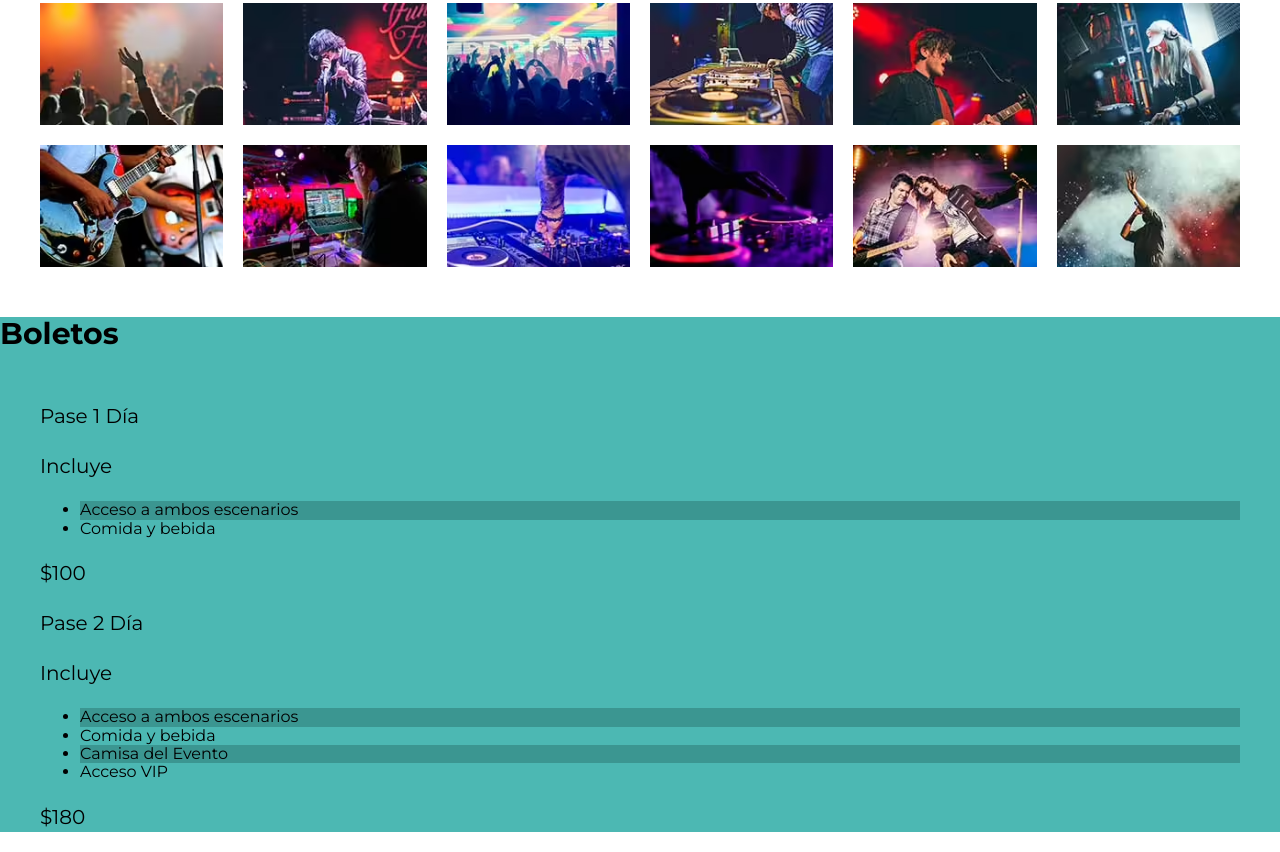
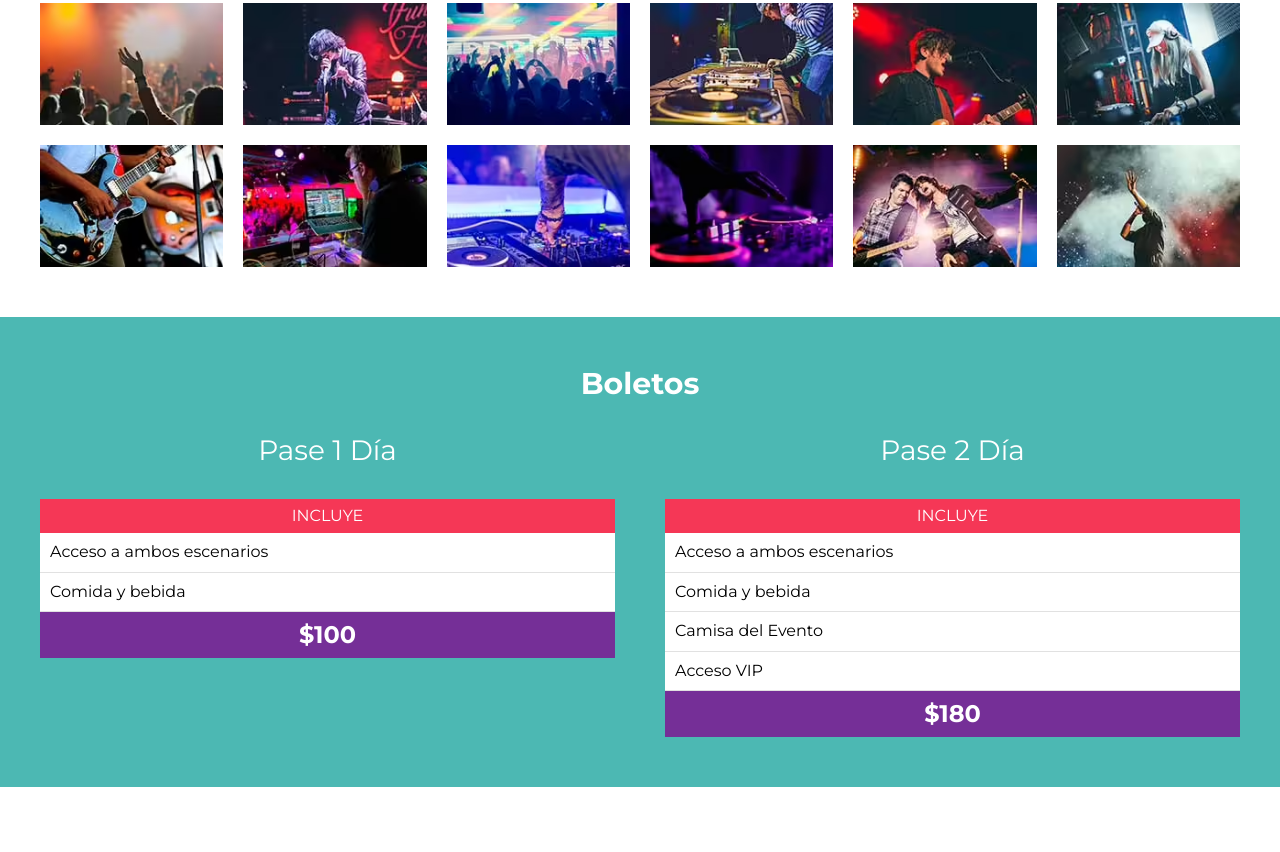
Before and after one commit to LuisSaucedoo/proyecto-festivalmusica, a website: page index.html in a window 1280 px wide. Shown: the part 2896-3748 px from the top of the page. After the commit the page ends 3683 px from the top, so only its background shows below. Drawn offline with Linux system fonts and the light colour scheme.

Commit message:
Añadiendo SCSS a la sección de Boletos

```diff
--- a/index.html
+++ b/index.html
@@ -180,7 +180,7 @@
         <div class="contenedor contenedor-boletos">
 
             <div class="basico pase">
-                <p>Pase 1 Día</p>
+                <p class="nombre-pase">Pase 1 Día</p>
                 <header class="pase-header">
                     <p>Incluye</p>
                 </header>
@@ -196,7 +196,7 @@
             </div> <!--Fin pase básico-->
 
             <div class="premium pase">
-                <p>Pase 2 Día</p>
+                <p class="nombre-pase">Pase 2 Día</p>
                 <header class="pase-header">
                     <p>Incluye</p>
                 </header>
--- /dev/null
+++ b/src/scss/layout/_boletos.scss
@@ -0,0 +1,68 @@
+@use 'base/variables' as v;
+@use 'base/mixins' as m;
+
+.boletos {
+    padding: 5rem 0;
+
+    h3 {
+        text-align: center;
+        color: v.$blanco;
+        margin-bottom: 0rem;
+    }
+
+    .contenedor-boletos {
+
+        @include m.tablet {
+            @include m.grid(2, 5rem);
+        }
+    }
+}
+
+.pase {
+    color: black;
+
+    .nombre-pase {
+        text-align: center;
+        font-size: 2.8rem;
+        color: v.$blanco;
+    }
+
+    &-header,
+    &-footer {
+        padding: .5rem;
+        p {
+            text-align: center;
+            color: v.$blanco;
+            margin: 0;
+        }
+    }
+
+    &-header {
+        background-color: v.$rosa;
+        p {
+            text-transform: uppercase;
+            font-size: 1.6rem;
+        }
+    }
+
+    &-body {
+        background-color: v.$blanco;
+
+        ul {
+            @include m.resetear-lista;
+            li, :nth-child(odd) {
+                background-color: v.$blanco;
+                padding: 1rem;
+                border-bottom: 1px solid #e1e1e1;
+            }
+        }
+    }
+
+    &-footer {
+        background-color: v.$morado;
+        p {
+            font-size: 2.4rem;
+            font-weight: 700;
+        }
+    }
+}
--- a/src/scss/layout/_index.scss
+++ b/src/scss/layout/_index.scss
@@ -3,3 +3,4 @@
 @forward "festival";
 @forward "lineup";
 @forward "galeria";
+@forward "boletos";
```
Also changed, not shown: build/css/app.css.
